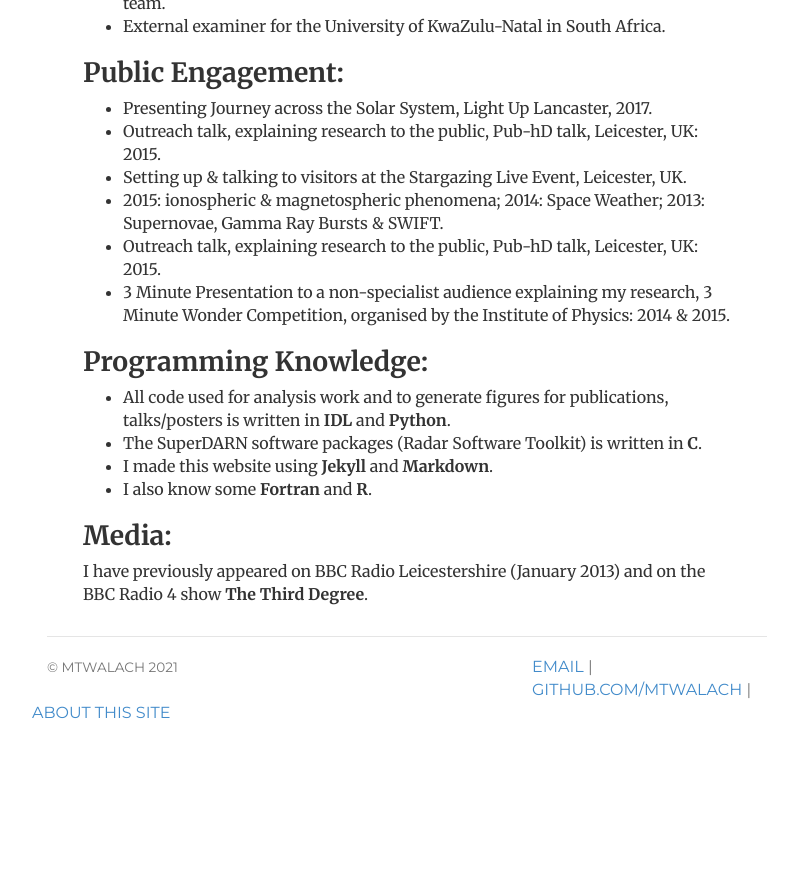
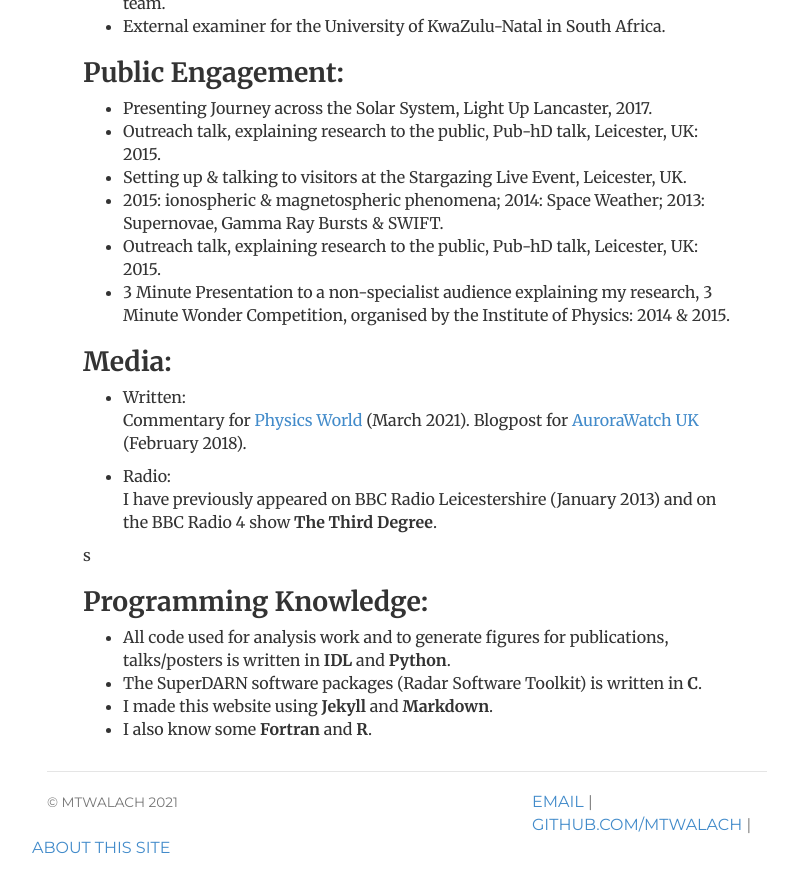
Before and after one commit to mtwalach/mtwalach.github.io, a Jekyll site: the page built from cv/index.html, in a window 1280 px wide and 900 px high, scrolled down 2693 px. Shown: the top 893 px of the window, without its empty margins (233-1031 px from the left). Built offline with Jekyll 4.4.1, drawn with Linux system fonts in a browser that asks for light colours; before the commit the page ends 3458 px from its top, so only the background shows below that.

Commit message:
Media section updated

```diff
--- a/cv/index.html
+++ b/cv/index.html
@@ -121,6 +121,15 @@ description:   Maria-Theresia Walach // Space plasma physics & planetary science
 				<li>Outreach talk, explaining research to the public, Pub-hD talk, Leicester, UK: 2015.</li>
 				<li>3 Minute Presentation to a non-specialist audience explaining my research, 3 Minute Wonder Competition, organised by the Institute of Physics: 2014 & 2015.</li>
 			</ul>
+			<h2>Media:</h2>
+				<ul>
+					<li> Written:
+						<p> Commentary for <a href="https://physicsworld.com/a/space-hurricane-observed-in-the-earths-upper-atmosphere/">Physics World</a> (March 2021).
+						Blogpost for  <a href="http://wp.lancs.ac.uk/aurorawatchuk/2018/02/09/changing-the-perspective-looking-at-the-aurora-from-space/">AuroraWatch UK</a> (February 2018).</p> </li>
+
+					<li> Radio:
+						<p>I have previously appeared on BBC Radio Leicestershire (January 2013) and on the BBC Radio 4 show <strong>The Third Degree</strong>.</p> </li>
+				</ul>s
 			<h2>Programming Knowledge:</h2>
 				<ul>
 					<li>All code used for analysis work and to generate figures for publications, talks/posters is written in <strong>IDL</strong> and <strong>Python</strong>.</li>
```
Also changed, not shown: other parts of cv/index.html (+0 -2 lines).
